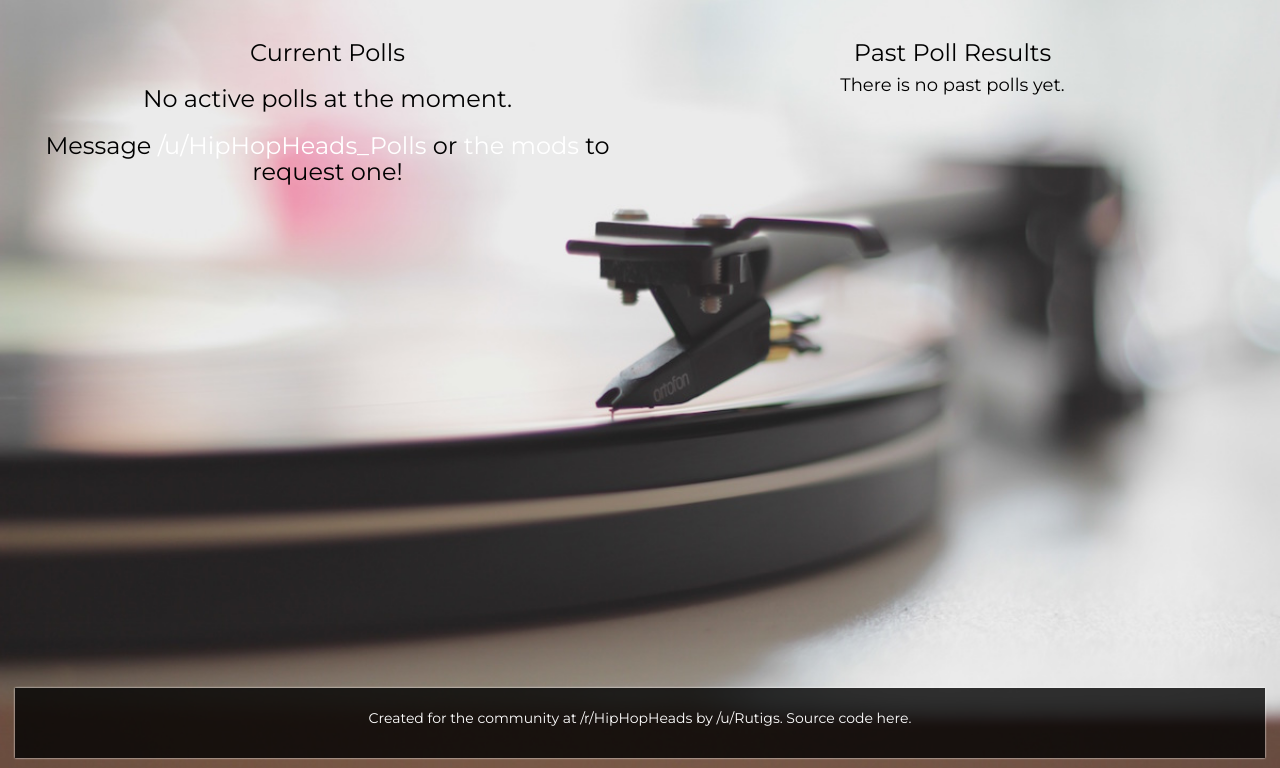
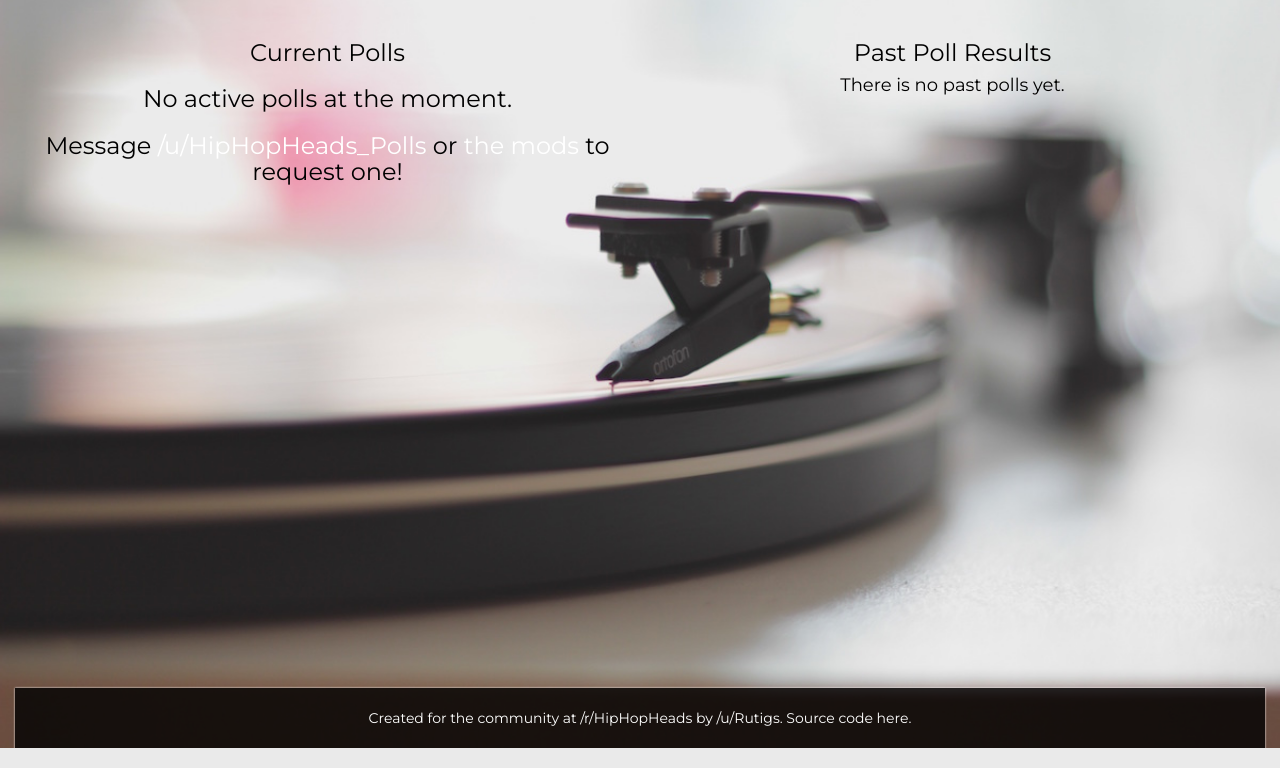
Before and after one commit to rutigs/hhhpolls, a Django app: page / in a window 1280 px wide. Shown: the part 52-820 px from the top of the page. Run offline with Django 3.2, Linux system fonts and the light colour scheme; data that the repository does not hold is empty; some libraries are stand-ins or nearby versions.

Commit message:
fixed poll embed_url with footer

```diff
--- a/static/css/main.css
+++ b/static/css/main.css
@@ -9,7 +9,7 @@
     margin-bottom: 60px;
 }
 .footer {
-    position: absolute;
+    position: fixed;
     bottom: 0;
     width: 100%;
     height: 60px;
--- a/templates/poll.html
+++ b/templates/poll.html
@@ -12,6 +12,11 @@
             <form action="" method="post">
                 {% csrf_token %}
                 {% load vid_ids %}
+                {% if poll.embed_url %}
+                <div class="col-xs-12 col-sm-12 col-md-12 col-lg-12">
+                    <iframe src="{{ poll.embed_url }}" width= "100%" frameborder="0"></iframe>
+                </div>
+                {% endif %}
                 {% for choice in poll.choice_set.all %}
 
                     <div class="col-xs-12 col-sm-6 col-md-6 col-lg-6 choices">
@@ -49,4 +54,5 @@
         {% endif %}
 
     </div>
+    <br><br>
 {% endblock %}
```
